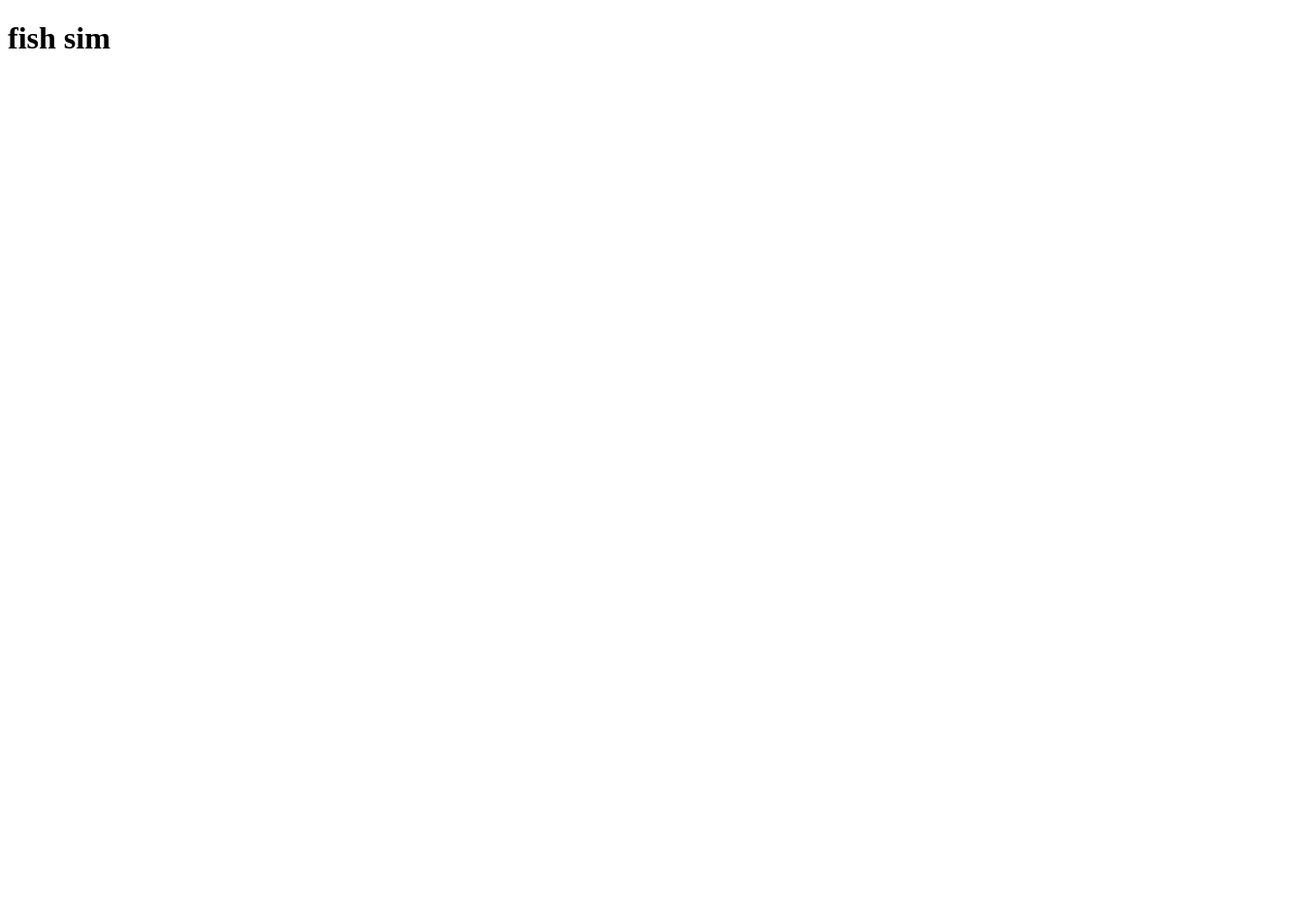
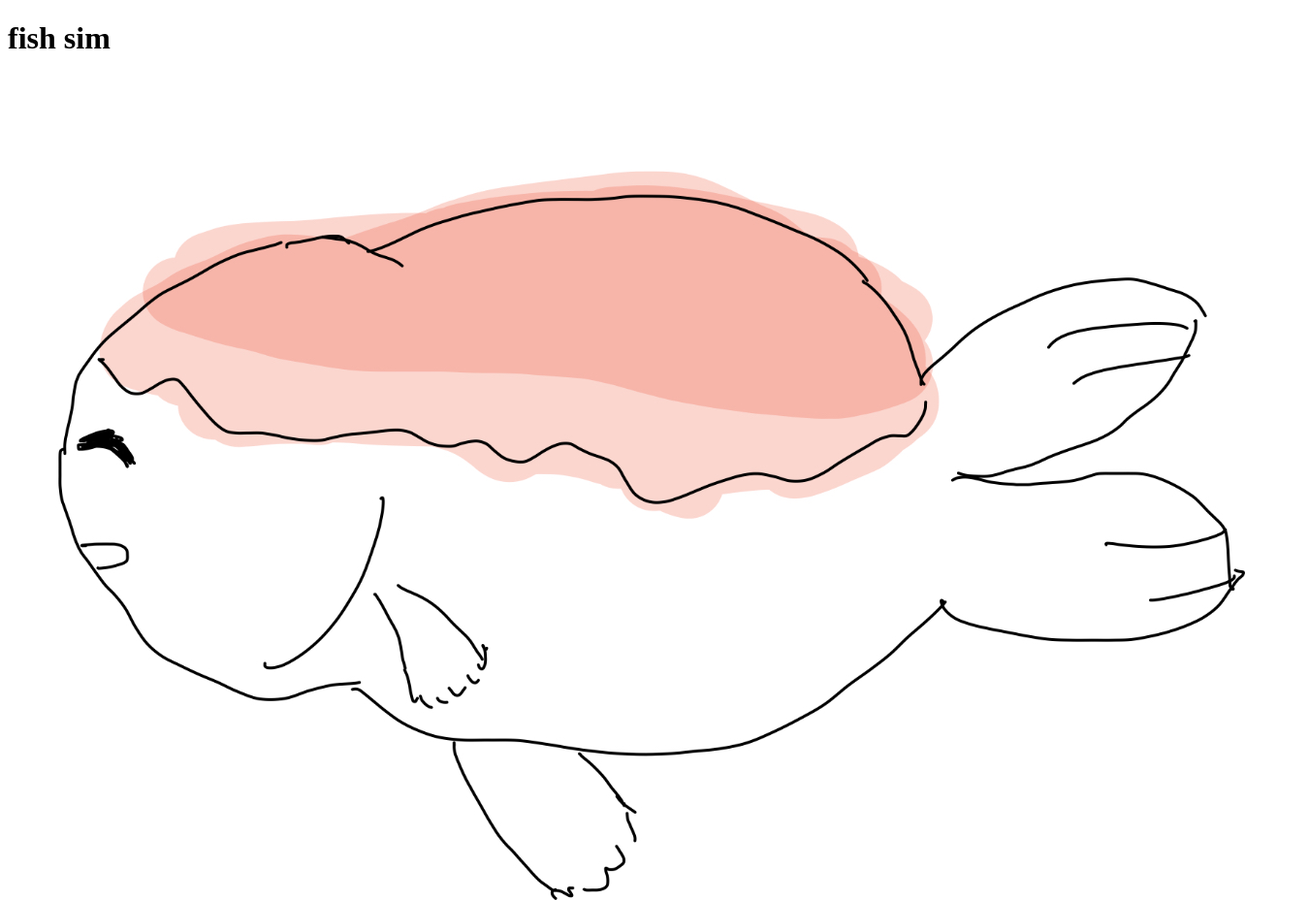
Before and after one commit to echoeoe/fishsim, a plain HTML site: page index.html in a window 1280 px wide. Shown: the whole page at 97% size, 1350 px wide, since content can reach past the window. Before the commit the page ends 800 px from the top, so only its background shows below. Drawn offline with Linux system fonts and the light colour scheme.

Commit message:
Update index.html
added picture of Sashimi the goldfish

```diff
--- a/index.html
+++ b/index.html
@@ -10,6 +10,7 @@
 		<h1>fish sim</h1>
 	</header>
 	<main>
+	<img id="fish-img" src="https://echoeoe.github.io/fishsim/sashimi.jpg"></img>
 	</main>
 </body>
 </html>
```
